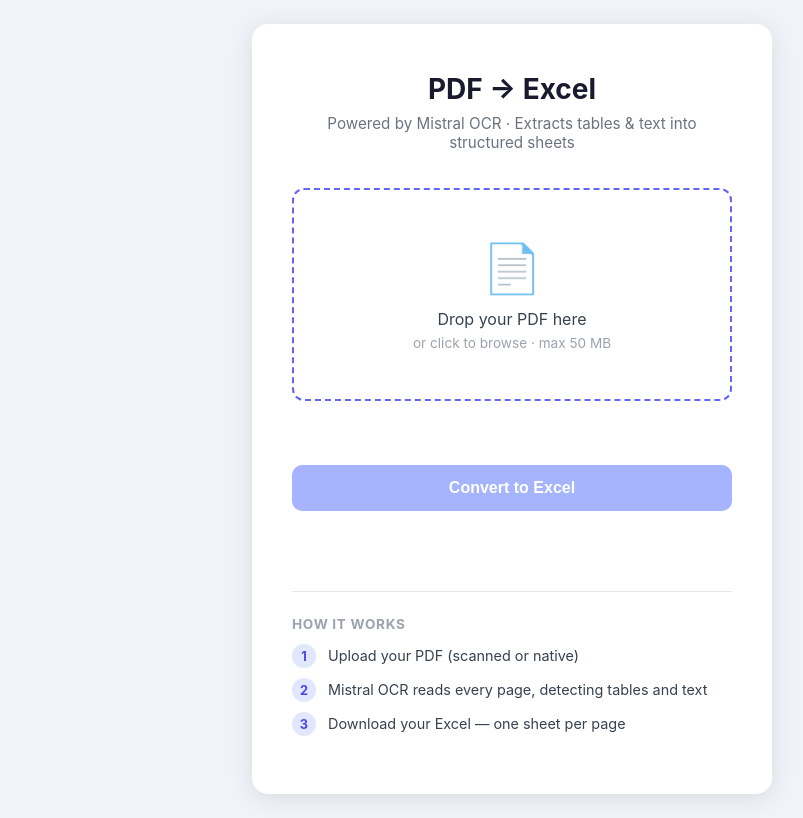
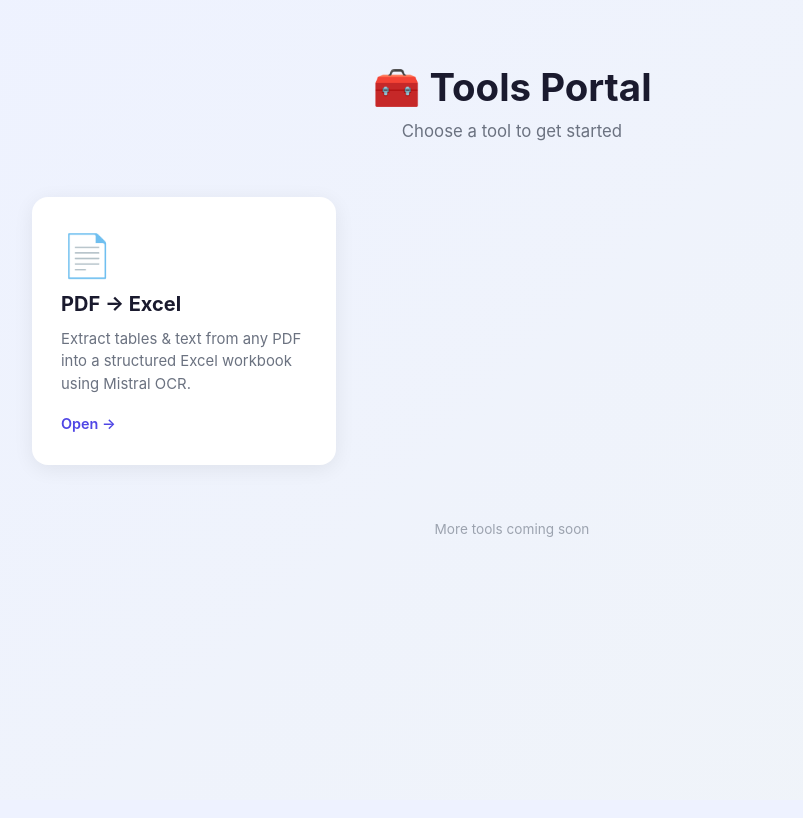
Before and after one commit to RoliStr/ClaudeCodeTry, a Flask app: page / in a window 1280 px wide. Shown: the whole page, without its empty margins (128-931 px from the left). After the commit the page ends 537 px from the top, so only its background shows below. Run offline with Flask 3, Linux system fonts and the light colour scheme; some libraries are stand-ins or nearby versions.

Commit message:
Refactor into multi-tool portal; add server deploy script for Lightsail/Caddy

```diff
--- a/app.py
+++ b/app.py
@@ -1,167 +1,31 @@
+"""Multi-tool portal.
+
+Landing page lists every registered tool; each tool is a Flask Blueprint
+mounted under /tools/<slug>. Add new tools via tools/__init__.py.
+"""
 import os
-import re
-import uuid
-import io
-from flask import Flask, request, jsonify, send_file, render_template
-from mistralai import Mistral
-import openpyxl
-from openpyxl.styles import Font, PatternFill, Alignment
+from flask import Flask, render_template, jsonify
 from dotenv import load_dotenv
+
+from tools import TOOLS, BLUEPRINTS
 
 load_dotenv()
 
 app = Flask(__name__)
-app.config["MAX_CONTENT_LENGTH"] = 50 * 1024 * 1024  # 50 MB limit
+app.config["MAX_CONTENT_LENGTH"] = 50 * 1024 * 1024  # 50 MB upload limit
 
-MISTRAL_API_KEY = os.environ.get("MISTRAL_API_KEY", "")
-
-
-def parse_markdown_page(markdown_text):
-    """
-    Split a page's markdown into blocks: 'table' or 'text'.
-    Returns list of {'type': 'table'|'text', 'content': ...}
-    """
-    blocks = []
-    lines = markdown_text.split("\n")
-    i = 0
-
-    while i < len(lines):
-        line = lines[i]
-
-        # Detect start of a markdown table (line contains |)
-        if re.match(r"^\s*\|", line):
-            table_lines = []
-            while i < len(lines) and re.match(r"^\s*\|", lines[i]):
-                table_lines.append(lines[i])
-                i += 1
-            blocks.append({"type": "table", "content": table_lines})
-        else:
-            # Accumulate plain text until next table or end
-            text_lines = []
-            while i < len(lines) and not re.match(r"^\s*\|", lines[i]):
-                text_lines.append(lines[i])
-                i += 1
-            text = "\n".join(text_lines).strip()
-            if text:
-                blocks.append({"type": "text", "content": text})
-
-    return blocks
-
-
-def parse_table_rows(table_lines):
-    """Parse markdown table lines into list of row lists."""
-    rows = []
-    for line in table_lines:
-        # Skip separator rows like |---|---|
-        if re.match(r"^\s*\|[\s\-:]+\|", line):
-            continue
-        cells = [c.strip() for c in line.strip().strip("|").split("|")]
-        rows.append(cells)
-    return rows
-
-
-def write_page_to_sheet(ws, blocks):
-    """Write parsed blocks to an openpyxl worksheet."""
-    current_row = 1
-    header_font = Font(bold=True)
-    header_fill = PatternFill("solid", fgColor="D9E1F2")
-
-    for block in blocks:
-        if block["type"] == "table":
-            rows = parse_table_rows(block["content"])
-            for r_idx, row in enumerate(rows):
-                for c_idx, cell_val in enumerate(row):
-                    cell = ws.cell(row=current_row, column=c_idx + 1, value=cell_val)
-                    if r_idx == 0:
-                        cell.font = header_font
-                        cell.fill = header_fill
-                        cell.alignment = Alignment(horizontal="center")
-                current_row += 1
-            current_row += 1  # blank row after table
-
-        elif block["type"] == "text":
-            for line in block["content"].split("\n"):
-                line = line.strip()
-                if line:
-                    ws.cell(row=current_row, column=1, value=line)
-                    current_row += 1
-            current_row += 1  # blank row after text block
-
-
-def auto_fit_columns(ws):
-    for col in ws.columns:
-        max_len = 0
-        col_letter = col[0].column_letter
-        for cell in col:
-            if cell.value:
-                max_len = max(max_len, len(str(cell.value)))
-        ws.column_dimensions[col_letter].width = min(max_len + 4, 60)
+for bp in BLUEPRINTS:
+    app.register_blueprint(bp)
 
 
 @app.route("/")
-def index():
-    return render_template("index.html")
+def portal():
+    return render_template("portal.html", tools=TOOLS)
 
 
-@app.route("/convert", methods=["POST"])
-def convert():
-    if "pdf" not in request.files:
-        return jsonify({"error": "No PDF file provided"}), 400
-
-    pdf_file = request.files["pdf"]
-    if not pdf_file.filename.lower().endswith(".pdf"):
-        return jsonify({"error": "File must be a PDF"}), 400
-
-    if not MISTRAL_API_KEY:
-        return jsonify({"error": "MISTRAL_API_KEY not configured"}), 500
-
-    pdf_bytes = pdf_file.read()
-    client = Mistral(api_key=MISTRAL_API_KEY)
-
-    # Upload PDF to Mistral and get signed URL
-    uploaded = client.files.upload(
-        file={"file_name": pdf_file.filename, "content": pdf_bytes},
-        purpose="ocr",
-    )
-    signed_url = client.files.get_signed_url(file_id=uploaded.id)
-
-    # Run OCR
-    ocr_response = client.ocr.process(
-        model="mistral-ocr-latest",
-        document={"type": "document_url", "document_url": signed_url.url},
-    )
-
-    # Build Excel workbook
-    wb = openpyxl.Workbook()
-    wb.remove(wb.active)  # remove default sheet
-
-    for page_idx, page in enumerate(ocr_response.pages):
-        sheet_name = f"Page {page_idx + 1}"
-        ws = wb.create_sheet(title=sheet_name)
-        blocks = parse_markdown_page(page.markdown)
-        write_page_to_sheet(ws, blocks)
-        auto_fit_columns(ws)
-
-    # Stream Excel back to client
-    output = io.BytesIO()
-    wb.save(output)
-    output.seek(0)
-
-    base_name = os.path.splitext(pdf_file.filename)[0]
-    excel_filename = f"{base_name}_ocr.xlsx"
-
-    # Clean up uploaded file from Mistral
-    try:
-        client.files.delete(file_id=uploaded.id)
-    except Exception:
-        pass
-
-    return send_file(
-        output,
-        mimetype="application/vnd.openxmlformats-officedocument.spreadsheetml.sheet",
-        as_attachment=True,
-        download_name=excel_filename,
-    )
+@app.route("/health")
+def health():
+    return jsonify({"status": "ok", "version": os.environ.get("APP_VERSION", "dev")})
 
 
 if __name__ == "__main__":
--- /dev/null
+++ b/templates/portal.html
@@ -0,0 +1,86 @@
+<!DOCTYPE html>
+<html lang="en">
+<head>
+  <meta charset="UTF-8" />
+  <meta name="viewport" content="width=device-width, initial-scale=1.0" />
+  <title>Tools Portal</title>
+  <style>
+    * { box-sizing: border-box; margin: 0; padding: 0; }
+    body {
+      font-family: -apple-system, BlinkMacSystemFont, "Segoe UI", Roboto, sans-serif;
+      background: linear-gradient(135deg, #eef2ff 0%, #f0f4f8 100%);
+      min-height: 100vh;
+      padding: 64px 24px;
+    }
+    .wrap { max-width: 960px; margin: 0 auto; }
+    header { text-align: center; margin-bottom: 56px; }
+    h1 { font-size: 2.4rem; color: #1a1a2e; margin-bottom: 10px; }
+    header p { color: #6b7280; font-size: 1.05rem; }
+    .grid {
+      display: grid;
+      grid-template-columns: repeat(auto-fill, minmax(280px, 1fr));
+      gap: 24px;
+    }
+    .tool-card {
+      background: #fff;
+      border-radius: 16px;
+      box-shadow: 0 4px 20px rgba(0,0,0,0.07);
+      padding: 32px 28px;
+      text-decoration: none;
+      color: inherit;
+      transition: transform 0.18s, box-shadow 0.18s;
+      display: flex;
+      flex-direction: column;
+      gap: 12px;
+      border: 1px solid transparent;
+    }
+    .tool-card:hover {
+      transform: translateY(-4px);
+      box-shadow: 0 12px 32px rgba(79,70,229,0.16);
+      border-color: #c7d2fe;
+    }
+    .tool-icon { font-size: 2.6rem; }
+    .tool-name { font-size: 1.25rem; font-weight: 700; color: #1a1a2e; }
+    .tool-desc { color: #6b7280; font-size: 0.93rem; line-height: 1.5; }
+    .tool-cta {
+      margin-top: auto;
+      color: #4f46e5;
+      font-weight: 600;
+      font-size: 0.9rem;
+      padding-top: 8px;
+    }
+    .empty {
+      grid-column: 1 / -1;
+      text-align: center;
+      color: #9ca3af;
+      padding: 60px;
+      background: #fff;
+      border-radius: 16px;
+    }
+    footer { text-align: center; margin-top: 56px; color: #9ca3af; font-size: 0.85rem; }
+  </style>
+</head>
+<body>
+  <div class="wrap">
+    <header>
+      <h1>🧰 Tools Portal</h1>
+      <p>Choose a tool to get started</p>
+    </header>
+
+    <div class="grid">
+      {% for tool in tools %}
+      <a class="tool-card" href="{{ tool.url }}">
+        <div class="tool-icon">{{ tool.icon }}</div>
+        <div class="tool-name">{{ tool.name }}</div>
+        <div class="tool-desc">{{ tool.description }}</div>
+        <div class="tool-cta">Open →</div>
+      </a>
+      {% else %}
+      <div class="empty">No tools registered yet.</div>
+      {% endfor %}
+    </div>
+
+    <footer>More tools coming soon</footer>
+  </div>
+</body>
+</html>
```
Also changed, not shown: templates/pdf_to_excel.html (renamed from templates/index.html, +36 -119 lines), tools/__init__.py (added, +17 -0 lines), tools/pdf_to_excel.py (added, +159 -0 lines), README.md, 2 other files.
